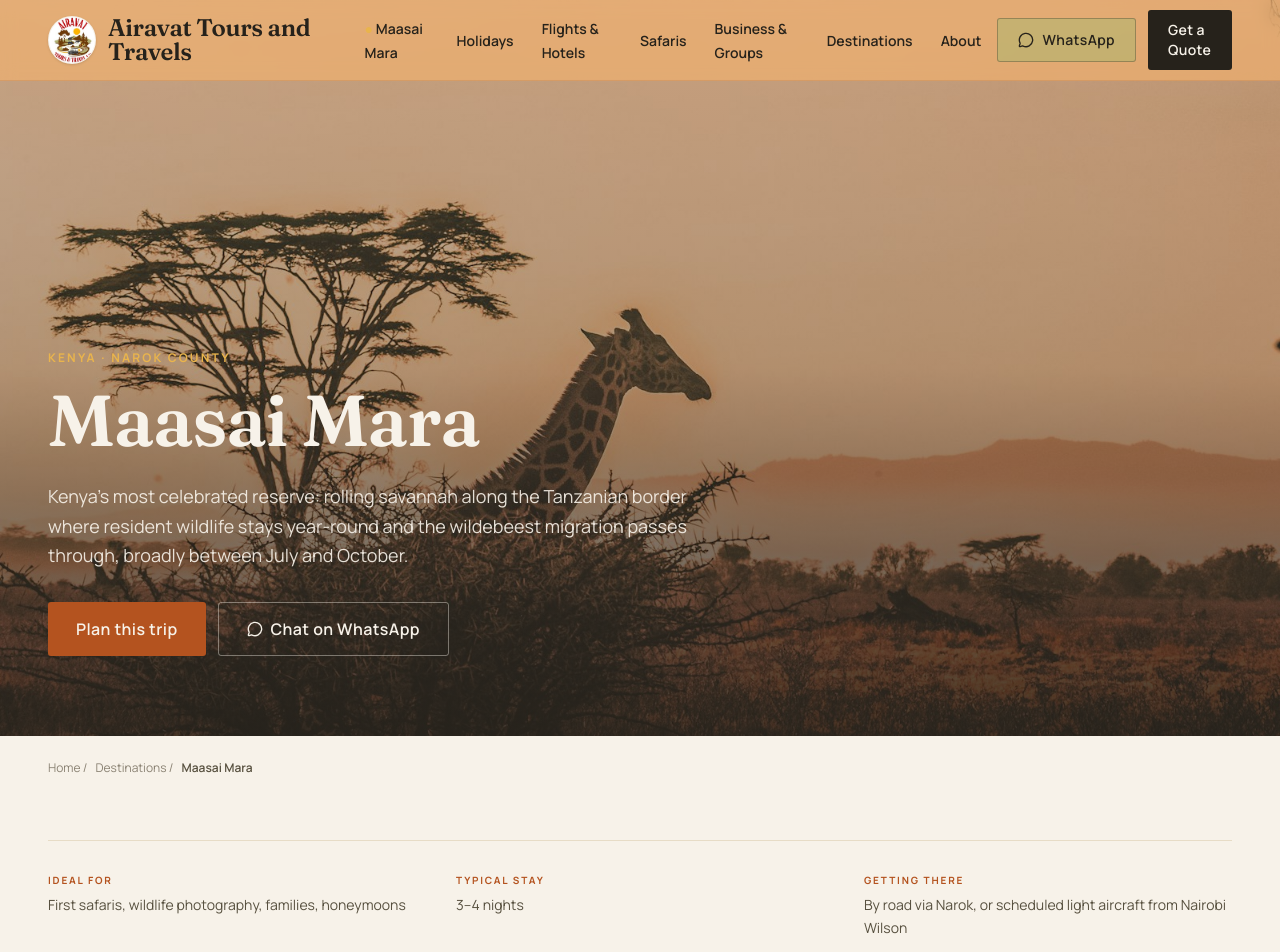
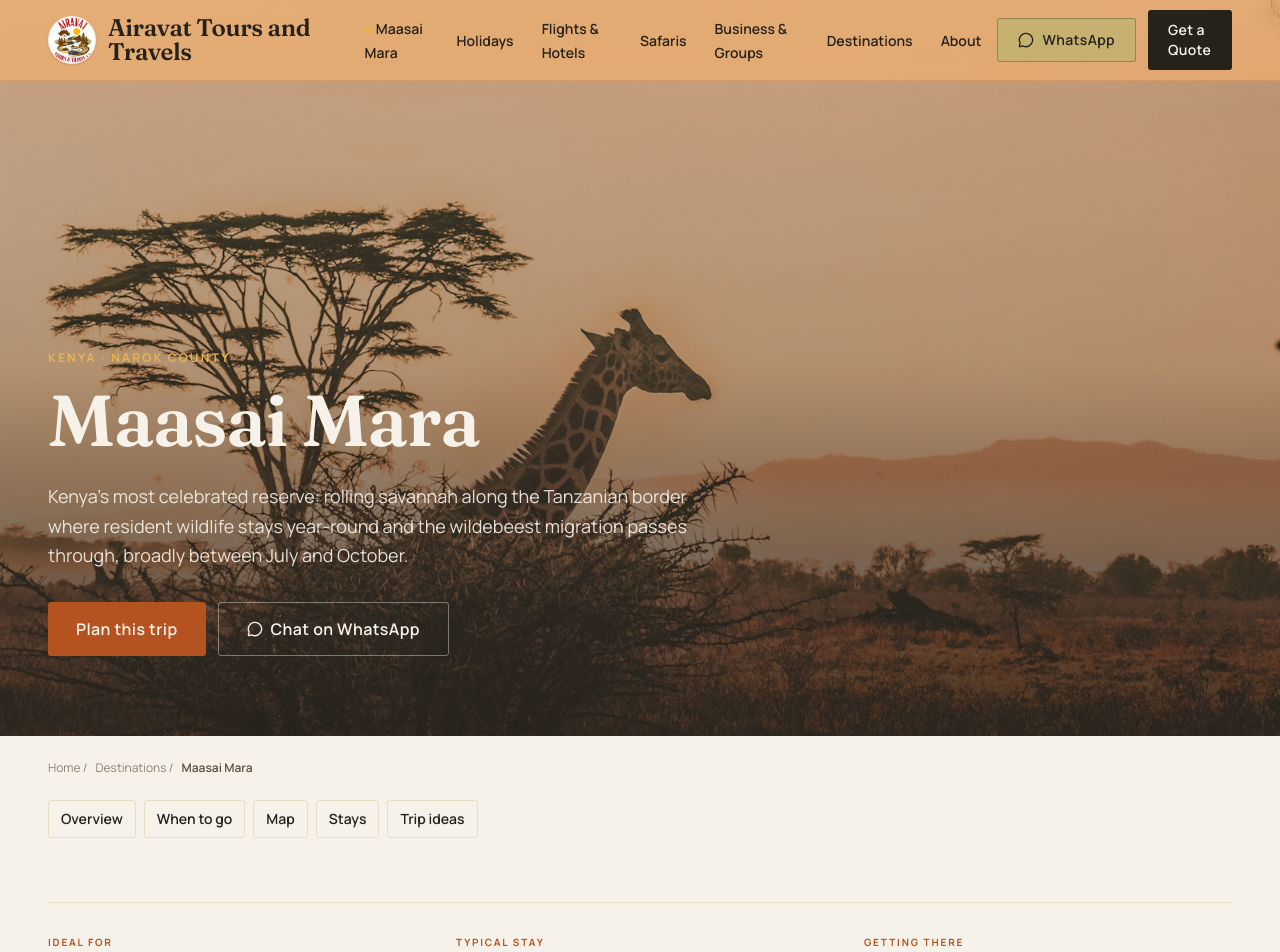
Before and after one commit to VrutikGoswami/Airavat-Website, a Next.js app: page /destinations/maasai-mara in a window 1280 px wide. Shown: the top 952 px of the page. Built offline with nearby package versions, Linux system fonts and the light colour scheme; no server answers.

Commit message:
Improve destination page scanability

```diff
--- a/app/destinations/[slug]/page.tsx
+++ b/app/destinations/[slug]/page.tsx
@@ -51,7 +51,7 @@ export default async function DestinationPage({
   const experiences = getExperiences(destination.experienceIds);
   const itineraries = getItineraries(destination.itinerarySlugs);
   const mapPoints = getMapPoints(destination.mapPointIds);
-  const destinationFaqs = getFaqs(destination.faqIds);
+  const destinationFaqs = getFaqs(destination.faqIds).slice(0, 3);
   const quoteHref = `/request-a-quote?service=safari&destination=${destination.slug}`;
 
   const breadcrumbJsonLd = {
@@ -108,8 +108,29 @@ export default async function DestinationPage({
         </ol>
       </nav>
 
+      <nav aria-label={`${destination.name} sections`} className="container-site pt-6">
+        <ul className="flex flex-wrap gap-2 text-sm font-semibold">
+          {[
+            ["#overview", "Overview"],
+            ["#when-to-go", "When to go"],
+            ["#map", "Map"],
+            ["#stays", "Stays"],
+            ["#trip-ideas", "Trip ideas"],
+          ].map(([href, label]) => (
+            <li key={href}>
+              <Link
+                href={href}
+                className="inline-flex rounded-[3px] border border-parchment px-3 py-2 hover:border-ochre hover:text-clay"
+              >
+                {label}
+              </Link>
+            </li>
+          ))}
+        </ul>
+      </nav>
+
       {/* Quick planning facts */}
-      <section className="container-site py-12 sm:py-16">
+      <section id="overview" className="container-site scroll-mt-24 py-12 sm:py-16">
         <dl className="grid gap-x-10 gap-y-6 border-y border-parchment py-8 sm:grid-cols-2 lg:grid-cols-3">
           {destination.quickFacts.map((fact) => (
             <div key={fact.label}>
@@ -122,6 +143,20 @@ export default async function DestinationPage({
           Planning guidance, not guarantees — travel times, fees and conditions are confirmed by a
           consultant for your dates.
         </p>
+      </section>
+
+      {/* Map */}
+      <section id="map" className="rule-top scroll-mt-24">
+        <div className="container-site py-16 sm:py-20">
+          <SectionHeading
+            eyebrow="Orientation"
+            title={`The ${destination.name} map`}
+            lede="Select a place in the list or on the map to see how it fits your trip. Every location is also available as text below."
+          />
+          <div className="mt-10">
+            <LazyMaraMapExplorer points={mapPoints} />
+          </div>
+        </div>
       </section>
 
       {/* Narrative */}
@@ -151,7 +186,7 @@ export default async function DestinationPage({
 
       {/* Seasonal story */}
       {destination.seasonalStory ? (
-        <section className="bg-forest text-cream">
+        <section id="when-to-go" className="scroll-mt-24 bg-forest text-cream">
           <div className="container-site grid gap-12 py-16 sm:py-20 lg:grid-cols-[1fr_1.3fr] lg:gap-20">
             <div>
               <SectionHeading
@@ -186,7 +221,7 @@ export default async function DestinationPage({
           lede="Each of these can be built into your quotation — tell us which appeal and we'll plan around them."
         />
         <ul className="mt-12 grid gap-x-7 gap-y-12 sm:grid-cols-2 lg:grid-cols-4">
-          {experiences.map((experience) => (
+          {experiences.slice(0, 4).map((experience) => (
             <li key={experience.id}>
               <ExperienceCard experience={experience} />
             </li>
@@ -196,7 +231,7 @@ export default async function DestinationPage({
 
       {/* Accommodation styles */}
       {destination.accommodationStyles.length > 0 ? (
-        <section className="bg-sand/60">
+        <section id="stays" className="scroll-mt-24 bg-sand/60">
           <div className="container-site py-16 sm:py-20">
             <SectionHeading
               eyebrow="Places to stay"
@@ -223,7 +258,7 @@ export default async function DestinationPage({
 
       {/* Itinerary ideas */}
       {itineraries.length > 0 ? (
-        <section className="container-site py-16 sm:py-20">
+        <section id="trip-ideas" className="container-site scroll-mt-24 py-16 sm:py-20">
           <SectionHeading
             eyebrow="Itinerary ideas"
             title="Three ways this trip tends to take shape"
@@ -238,20 +273,6 @@ export default async function DestinationPage({
           </ul>
         </section>
       ) : null}
-
-      {/* Full map */}
-      <section id="map" className="rule-top scroll-mt-24">
-        <div className="container-site py-16 sm:py-20">
-          <SectionHeading
-            eyebrow="Orientation"
-            title={`The ${destination.name} map`}
-            lede="Reserve areas, gates, airstrips and staging points — select a place in the list or on the map to see how it fits your trip. Every location is also available as text below."
-          />
-          <div className="mt-10">
-            <LazyMaraMapExplorer points={mapPoints} />
-          </div>
-        </div>
-      </section>
 
       {/* FAQ */}
       {destinationFaqs.length > 0 ? (
```
